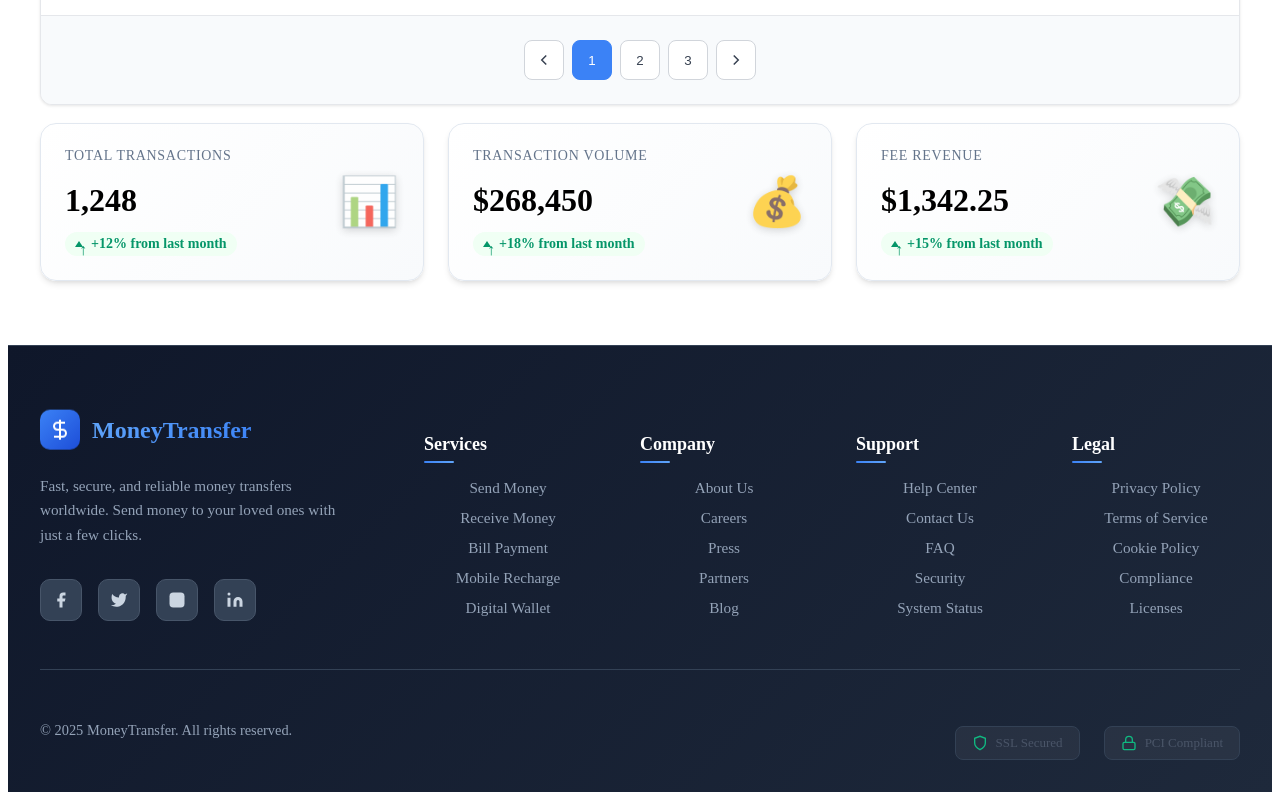
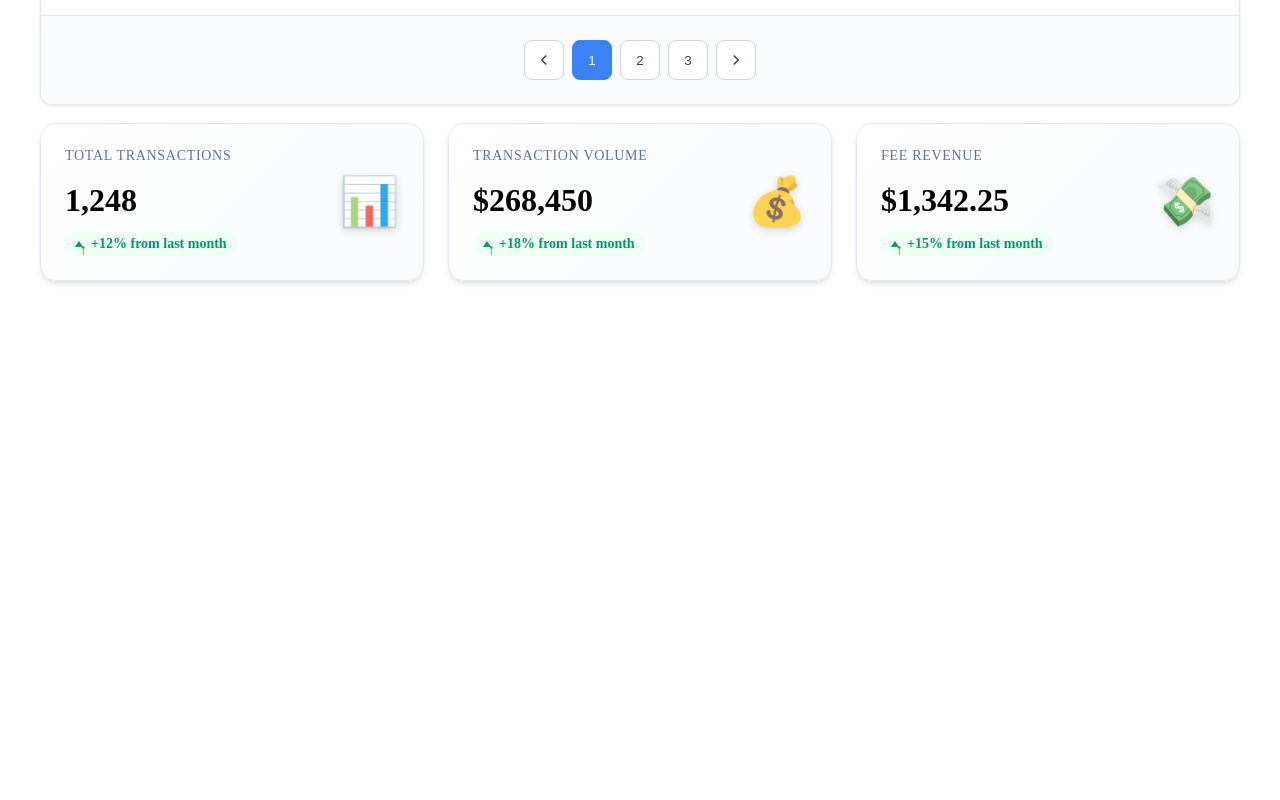
Before and after one commit to KagsM/money-transfer, a React (Vite) app: page /admin/dashboard/transactions in a window 1280 px wide. Shown: the part 818-1618 px from the top of the page. After the commit the page ends 1171 px from the top, so only its background shows below. Built offline with nearby package versions, Linux system fonts and the light colour scheme.

Commit message:
admins do not need footers

```diff
--- a/src/components/AdminOverview.jsx
+++ b/src/components/AdminOverview.jsx
@@ -70,7 +70,6 @@ const AdminOverview = () => {
         </div>
       </div>
     </div>
-    <Foot/>
     </>
   );
 };
--- a/src/components/AdminTransactions.jsx
+++ b/src/components/AdminTransactions.jsx
@@ -197,7 +197,6 @@ const AdminTransactions = () => {
         ))}
       </div>
     </div>
-    <Foot/>
     </>
   );
 };
--- a/src/components/AdminUsers.jsx
+++ b/src/components/AdminUsers.jsx
@@ -178,7 +178,6 @@ const AdminUsers = () => {
         </div>
       </div>
     </div>
-    <Foot/>
     </>
   );
 };
--- a/src/components/AdminWallets.jsx
+++ b/src/components/AdminWallets.jsx
@@ -142,7 +142,6 @@ const AdminWallets = () => {
         </div>
       </div>
     </div>
-    <Foot/>
     </>
   );
 };
```
